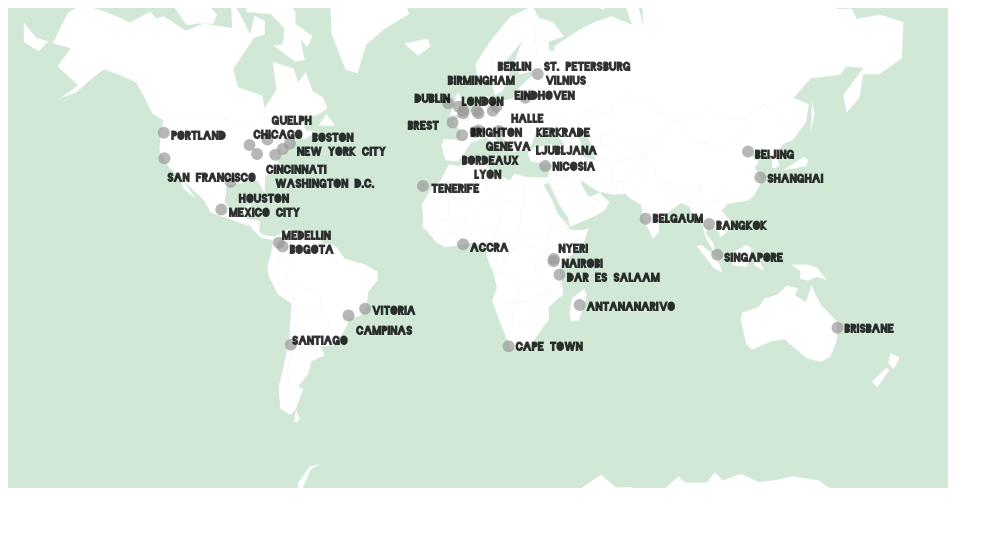
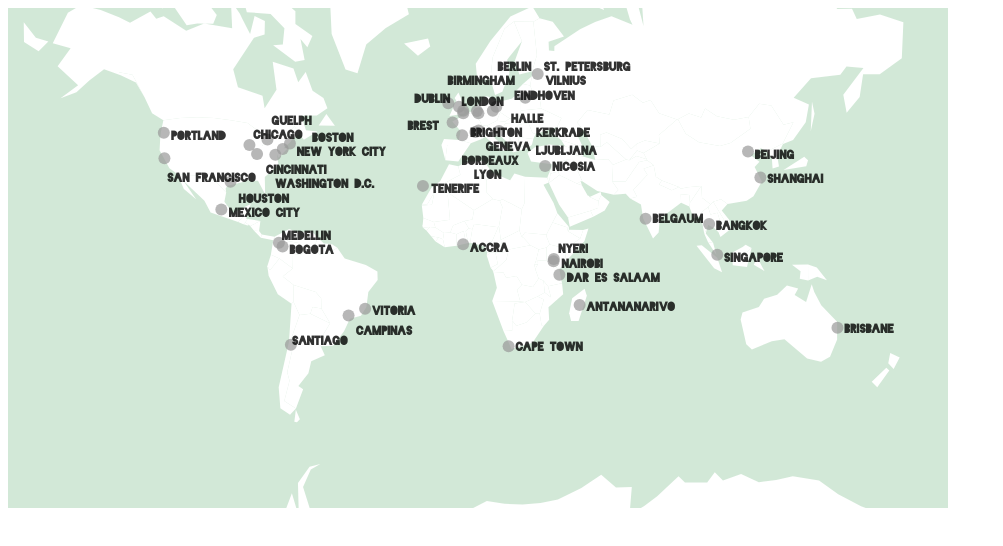
Before and after one commit to mattb/sciencehackday-map, a website: page index.html in a window 1280 px wide. Shown: the whole page, without its empty margins (0-1003 px from the left). Drawn offline with Linux system fonts and the light colour scheme.

Commit message:
map height

```diff
--- a/map.css
+++ b/map.css
@@ -3,7 +3,7 @@
 }
 #map {
   width: 940px;
-  height: 480px;
+  height: 500px;
 }
 svg {
   top: 0;
```
